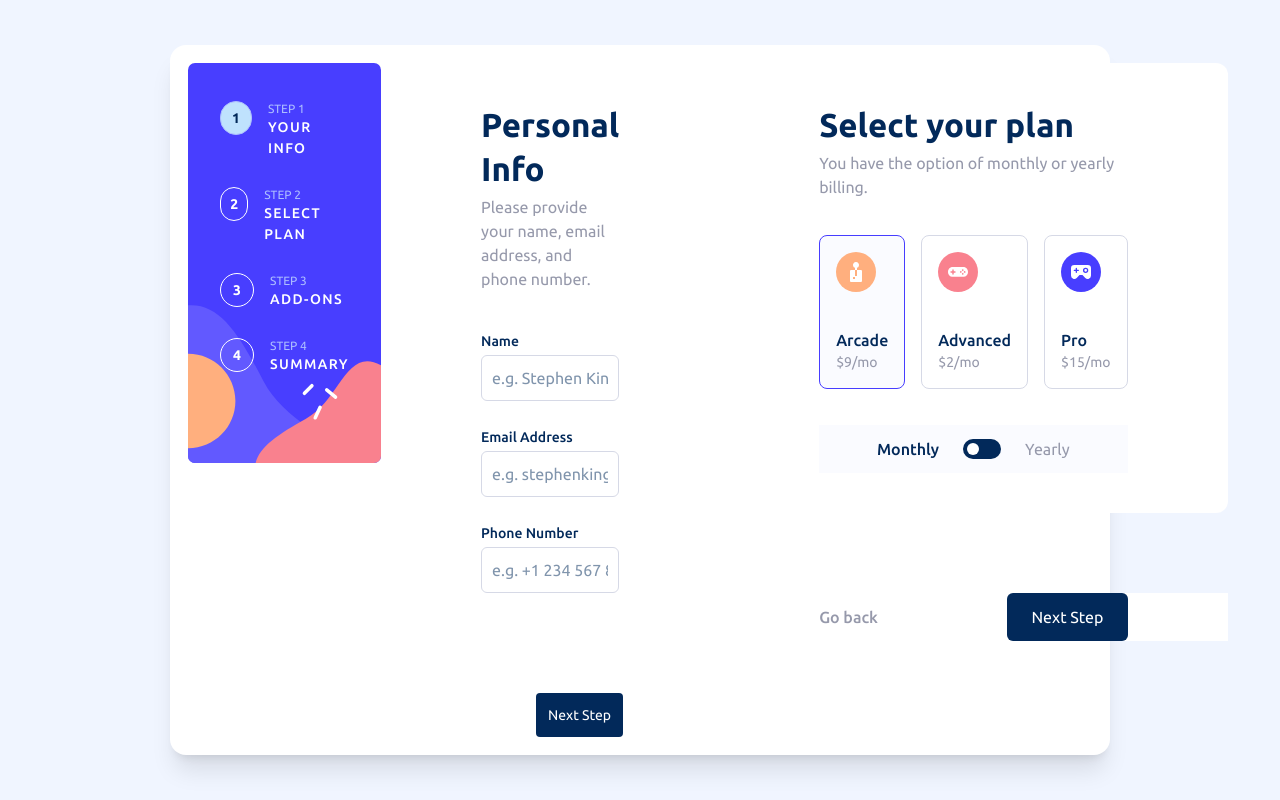
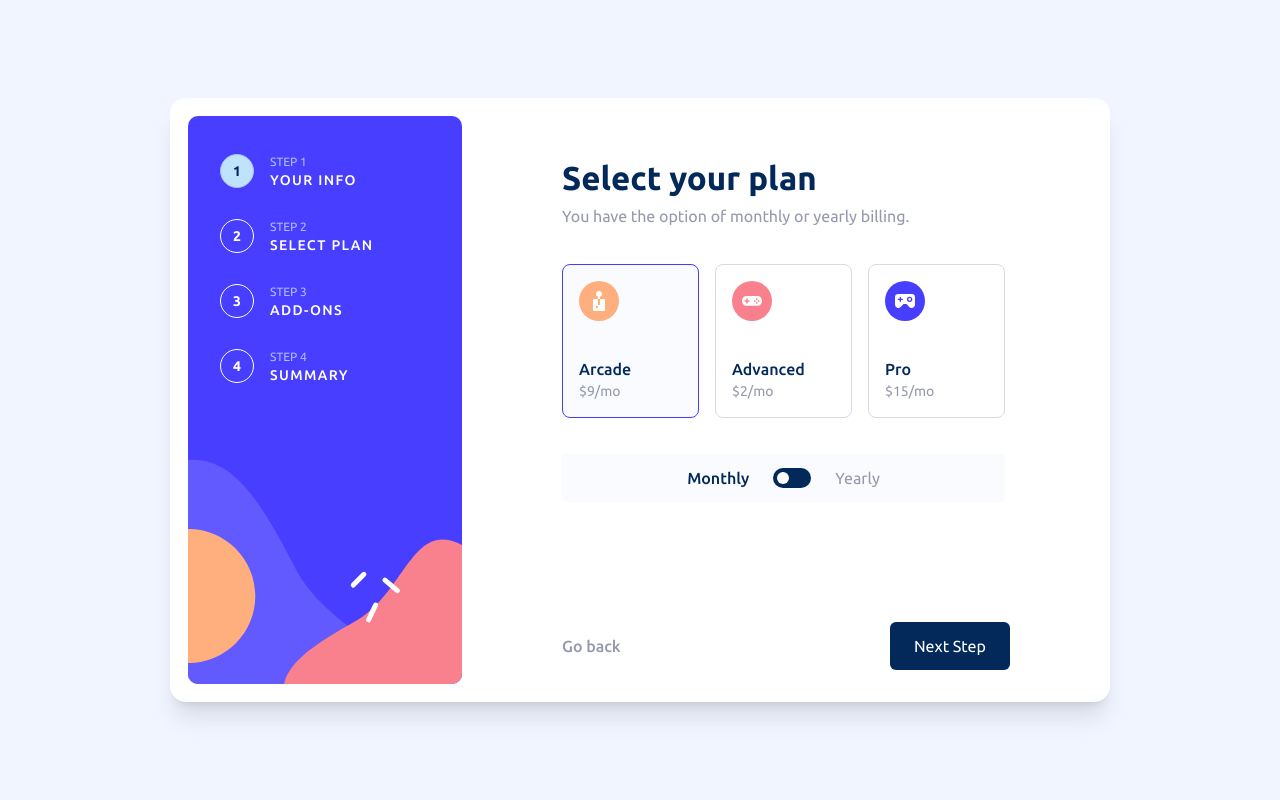
Before and after one commit to aiminnano/FMSMultistepForm, a React (Vite) app: page / in a window 1280 px wide. Built offline with nearby package versions, Linux system fonts and the light colour scheme.

Commit message:
adjusted the design for the newly added components

```diff
--- a/src/components/PersonalInfo.jsx
+++ b/src/components/PersonalInfo.jsx
@@ -1,7 +1,7 @@
 function PersonalInfo() {
     return(
         <>
-            <div className="flex flex-col gap-30 md:gap-15">
+            <div className="hidden flex flex-col gap-30 md:gap-15">
                 <div className="relative z-1 flex flex-col items-start shadow-2xl md:shadow-none rounded-xl gap-5 md:gap-10 w-full max-w-[768px] p-6 pt-8 pb-8 md:p-10 md:pl-25 md:pr-25 md:max-w-[643px] bg-white">
                     <div className="flex flex-col items-start gap-2 md:gap-1">
                         <h1 className="text-2xl md:text-[33px] font-bold text-blue950">Personal Info</h1>
@@ -22,8 +22,8 @@ function PersonalInfo() {
                         </div>
                     </div>
                 </div>
-                <div className="bg-white w-full p-4 md:p-0 md:pr-24 fixed bottom-0 left-0 right-0 md:relative md:bottom-auto md:left-auto md:right-auto flex justify-end">
-                    <button type="button" className="bg-blue950 text-white text-sm p-3 rounded-sm">Next Step</button>
+                <div className="bg-white w-full p-4 md:p-0 md:pr-25 fixed bottom-0 left-0 right-0 md:relative md:bottom-auto md:left-auto md:right-auto flex justify-end">
+                    <button type="button" className=" bg-blue950 text-white text-sm p-3 md:pl-6 md:pr-6 rounded-md md:text-base">Next Step</button>
                 </div>
             </div>
 
```
